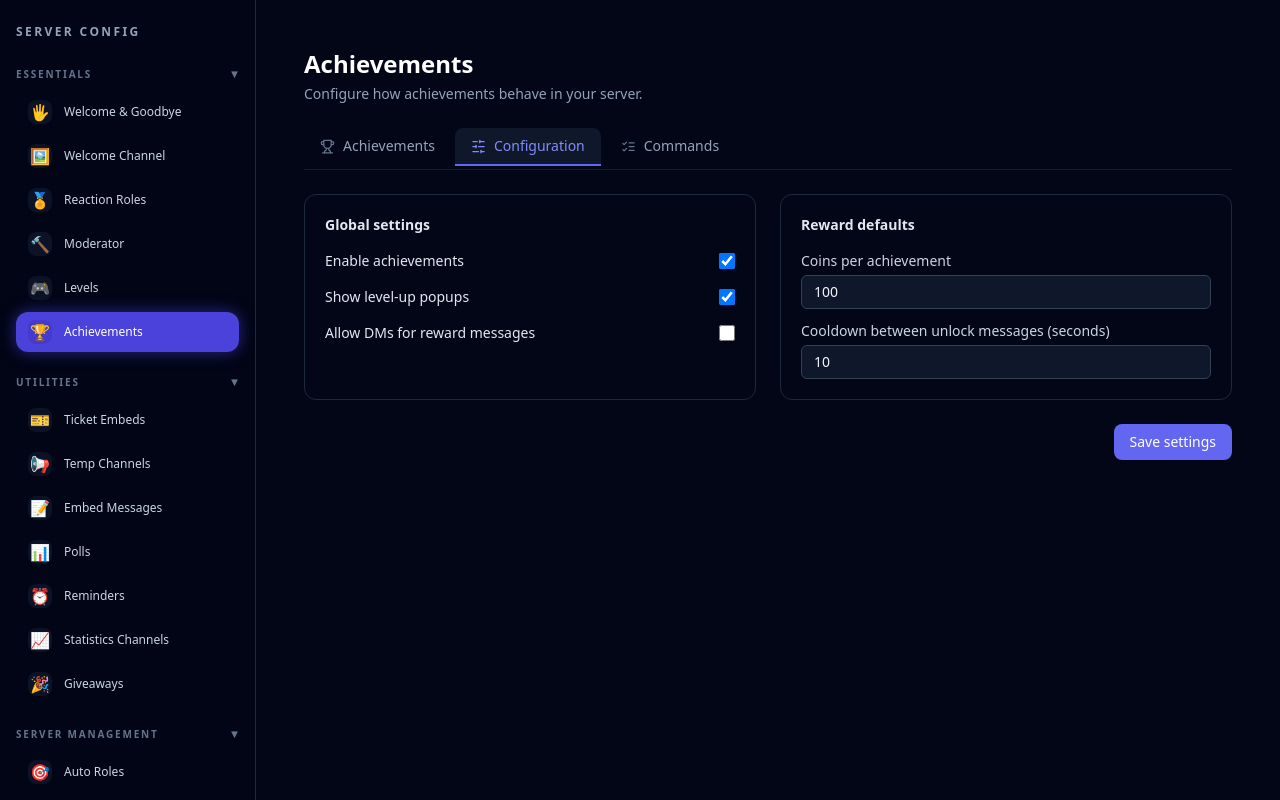
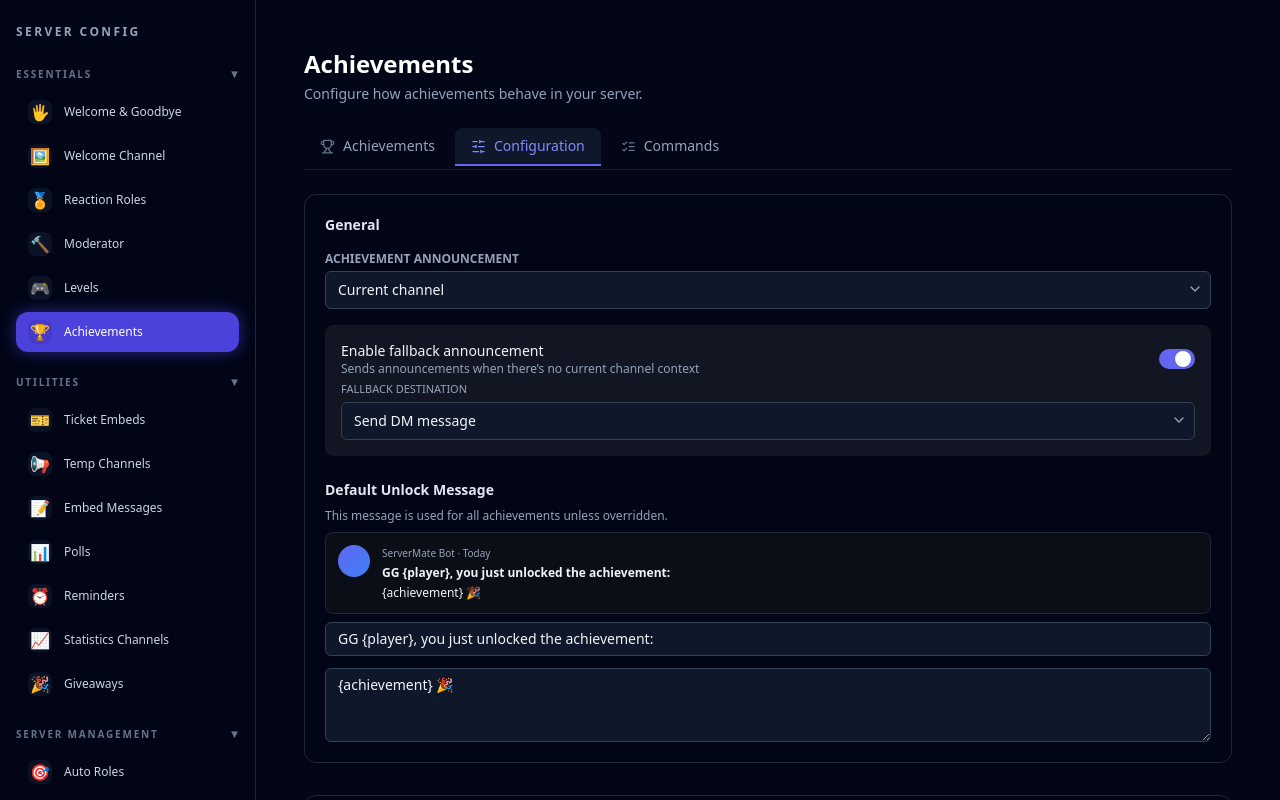
Before and after one commit to WYll1734/app-directory, a Next.js app: page /dashboard/1/achievements/configuration in a window 1280 px wide. Shown: the top 800 px of the page. Built offline with nearby package versions, Linux system fonts and the light colour scheme.

Commit message:
Update page.js

```diff
--- a/app/dashboard/[guildId]/achievements/configuration/page.js
+++ b/app/dashboard/[guildId]/achievements/configuration/page.js
@@ -2,25 +2,85 @@
 
 import { useState } from "react";
 import AchievementsTabs from "@/components/achievements/AchievementsTabs";
+import { ChevronDown } from "lucide-react";
 
 export default function AchievementsConfigurationPage({ params }) {
   const { guildId } = params;
+
+  // ===========================================================
+  // STATE
+  // ===========================================================
+  const [announcementChannel, setAnnouncementChannel] = useState("current");
+  const [fallbackEnabled, setFallbackEnabled] = useState(true);
+  const [fallbackDestination, setFallbackDestination] = useState("dm");
+  const [coins, setCoins] = useState(100);
+  const [cooldown, setCooldown] = useState(10);
+
+  const [embedTitle, setEmbedTitle] = useState(
+    "GG {player}, you just unlocked the achievement:"
+  );
+  const [embedDesc, setEmbedDesc] = useState("{achievement} 🎉");
+
   const [saveState, setSaveState] = useState("idle"); // idle | saving | saved
 
   function handleSave() {
     if (saveState === "saving") return;
     setSaveState("saving");
+
     setTimeout(() => {
       setSaveState("saved");
       setTimeout(() => setSaveState("idle"), 2000);
-    }, 1000);
+    }, 900);
   }
 
   const buttonLabel =
-    saveState === "saving" ? "Saving…" : saveState === "saved" ? "Saved!" : "Save settings";
+    saveState === "saving"
+      ? "Saving…"
+      : saveState === "saved"
+      ? "Saved!"
+      : "Save settings";
 
+  // ===========================================================
+  // SMALL COMPONENTS
+  // ===========================================================
+  const Toggle = ({ enabled, setEnabled }) => (
+    <button
+      onClick={() => setEnabled(!enabled)}
+      className={`relative inline-flex h-5 w-9 items-center rounded-full transition-colors ${
+        enabled ? "bg-indigo-500" : "bg-slate-700"
+      }`}
+    >
+      <span
+        className={`inline-block h-4 w-4 transform rounded-full bg-white shadow transition-transform ${
+          enabled ? "translate-x-4" : "translate-x-1"
+        }`}
+      />
+    </button>
+  );
+
+  const SelectBox = ({ value, onChange, options }) => (
+    <div className="relative w-full">
+      <select
+        value={value}
+        onChange={(e) => onChange(e.target.value)}
+        className="w-full appearance-none rounded-md border border-slate-700 bg-slate-900 px-3 py-2 text-sm text-slate-100 outline-none focus:border-indigo-500"
+      >
+        {options.map((o) => (
+          <option key={o.value} value={o.value} className="bg-slate-900">
+            {o.label}
+          </option>
+        ))}
+      </select>
+      <ChevronDown className="pointer-events-none absolute right-2 top-2.5 h-4 w-4 text-slate-400" />
+    </div>
+  );
+
+  // ===========================================================
+  // PAGE UI
+  // ===========================================================
   return (
     <div className="space-y-6 p-6">
+      {/* PAGE HEADER */}
       <div>
         <h1 className="text-2xl font-semibold text-white">Achievements</h1>
         <p className="mt-1 text-sm text-slate-400">
@@ -30,67 +90,160 @@ export default function AchievementsConfigurationPage({ params }) {
 
       <AchievementsTabs guildId={guildId} activeTab="configuration" />
 
-      <div className="grid gap-6 md:grid-cols-2">
-        <section className="space-y-4 rounded-xl border border-slate-800 bg-slate-950/70 p-5">
-          <h2 className="text-sm font-semibold text-slate-200">
-            Global settings
-          </h2>
+      {/* MAIN GRID */}
+      <div className="space-y-8">
+        {/* =============== GENERAL ANNOUNCEMENT SECTION =============== */}
+        <section className="rounded-xl border border-slate-800 bg-slate-950/60 p-5 shadow-sm">
+          <h2 className="text-sm font-semibold text-slate-200 mb-4">General</h2>
 
-          <label className="flex items-center justify-between gap-4 text-sm text-slate-200">
-            <span>Enable achievements</span>
-            <input type="checkbox" defaultChecked className="h-4 w-4" />
-          </label>
+          {/* Achievement announcement */}
+          <div className="space-y-1 mb-4">
+            <p className="text-xs font-semibold uppercase text-slate-400">
+              Achievement announcement
+            </p>
 
-          <label className="flex items-center justify-between gap-4 text-sm text-slate-200">
-            <span>Show level-up popups</span>
-            <input type="checkbox" defaultChecked className="h-4 w-4" />
-          </label>
+            <SelectBox
+              value={announcementChannel}
+              onChange={setAnnouncementChannel}
+              options={[
+                { label: "Current channel", value: "current" },
+                { label: "Use fallback only", value: "fallback" },
+              ]}
+            />
+          </div>
 
-          <label className="flex items-center justify-between gap-4 text-sm text-slate-200">
-            <span>Allow DMs for reward messages</span>
-            <input type="checkbox" className="h-4 w-4" />
-          </label>
+          {/* Fallback toggle */}
+          <div className="mt-4 space-y-1 rounded-lg bg-[#121622] p-4">
+            <div className="flex items-center justify-between">
+              <div>
+                <p className="text-sm text-slate-100 font-medium">
+                  Enable fallback announcement
+                </p>
+                <p className="text-xs text-slate-400">
+                  Sends announcements when there’s no current channel context
+                </p>
+              </div>
+              <Toggle
+                enabled={fallbackEnabled}
+                setEnabled={setFallbackEnabled}
+              />
+            </div>
+
+            {/* Fallback destination dropdown */}
+            {fallbackEnabled && (
+              <div className="mt-4">
+                <p className="text-[11px] uppercase text-slate-400 mb-1">
+                  Fallback destination
+                </p>
+                <SelectBox
+                  value={fallbackDestination}
+                  onChange={setFallbackDestination}
+                  options={[
+                    { value: "dm", label: "Send DM message" },
+                    { value: "server", label: "Send in server channel" },
+                  ]}
+                />
+              </div>
+            )}
+          </div>
+
+          {/* Default Unlock Message */}
+          <div className="mt-6 space-y-2">
+            <h3 className="text-sm font-semibold text-slate-200">
+              Default Unlock Message
+            </h3>
+            <p className="text-xs text-slate-400">
+              This message is used for all achievements unless overridden.
+            </p>
+
+            {/* Preview Box */}
+            <div className="flex items-start gap-3 rounded-lg bg-[#0b0e17] p-3 border border-slate-800 mt-3">
+              <div className="h-8 w-8 rounded-full bg-gradient-to-br from-indigo-500 to-blue-500" />
+              <div className="text-xs text-slate-100 space-y-1">
+                <p className="text-[10px] text-slate-400">
+                  ServerMate Bot · Today
+                </p>
+                <p className="font-semibold">{embedTitle}</p>
+                <p className="whitespace-pre-wrap">{embedDesc}</p>
+              </div>
+            </div>
+
+            {/* Inputs */}
+            <div className="grid gap-3 mt-3">
+              <input
+                className="w-full rounded-md border border-slate-700 bg-slate-900 px-3 py-1.5 text-sm text-slate-100"
+                value={embedTitle}
+                onChange={(e) => setEmbedTitle(e.target.value)}
+              />
+              <textarea
+                rows={3}
+                className="w-full rounded-md border border-slate-700 bg-slate-900 px-3 py-1.5 text-sm text-slate-100"
+                value={embedDesc}
+                onChange={(e) => setEmbedDesc(e.target.value)}
+              />
+            </div>
+          </div>
         </section>
 
-        <section className="space-y-4 rounded-xl border border-slate-800 bg-slate-950/70 p-5">
-          <h2 className="text-sm font-semibold text-slate-200">
+        {/* =============== REWARD DEFAULTS SECTION =============== */}
+        <section className="rounded-xl border border-slate-800 bg-slate-950/60 p-5 shadow-sm">
+          <h2 className="text-sm font-semibold text-slate-200 mb-4">
             Reward defaults
           </h2>
 
-          <div className="space-y-3 text-sm">
-            <label className="block">
-              <span className="text-slate-300">Coins per achievement</span>
+          <div className="space-y-4">
+            <div>
+              <p className="text-slate-300 text-sm mb-1">
+                Coins per achievement
+              </p>
               <input
                 type="number"
-                defaultValue={100}
-                className="mt-1 w-full rounded-md border border-slate-700 bg-slate-900 px-3 py-1.5 text-sm text-slate-100 outline-none focus:border-indigo-500"
+                value={coins}
+                onChange={(e) => setCoins(e.target.value)}
+                className="w-full rounded-md border border-slate-700 bg-slate-900 px-3 py-1.5 text-sm text-slate-100"
               />
-            </label>
+            </div>
 
-            <label className="block">
-              <span className="text-slate-300">
+            <div>
+              <p className="text-slate-300 text-sm mb-1">
                 Cooldown between unlock messages (seconds)
-              </span>
+              </p>
               <input
                 type="number"
-                defaultValue={10}
-                className="mt-1 w-full rounded-md border border-slate-700 bg-slate-900 px-3 py-1.5 text-sm text-slate-100 outline-none focus:border-indigo-500"
+                value={cooldown}
+                onChange={(e) => setCooldown(e.target.value)}
+                className="w-full rounded-md border border-slate-700 bg-slate-900 px-3 py-1.5 text-sm text-slate-100"
               />
-            </label>
+            </div>
           </div>
+        </section>
+
+        {/* =============== RESET PROGRESS SECTION =============== */}
+        <section className="rounded-xl border border-red-900/40 bg-red-950/20 p-5 shadow-sm">
+          <h2 className="text-sm font-semibold text-red-300 mb-2">
+            Reset progress
+          </h2>
+          <p className="text-xs text-red-400 mb-4">
+            All member progress on achievements will be reset. Your achievement
+            settings will remain.
+          </p>
+
+          <button className="inline-flex items-center gap-2 rounded-md bg-red-600 px-3 py-1.5 text-sm font-medium text-white hover:bg-red-500">
+            Reset progress
+          </button>
         </section>
       </div>
 
-      <div className="flex justify-end">
+      {/* SAVE BUTTON */}
+      <div className="flex justify-end pt-2">
         <button
           onClick={handleSave}
           disabled={saveState === "saving"}
-          className={`inline-flex items-center rounded-lg px-4 py-2 text-sm font-medium transition
-            ${
-              saveState === "saved"
-                ? "bg-emerald-500 text-slate-950"
-                : "bg-indigo-500 text-white hover:bg-indigo-400 disabled:opacity-60"
-            }`}
+          className={`rounded-lg px-4 py-2 text-sm font-medium transition ${
+            saveState === "saved"
+              ? "bg-emerald-500 text-slate-900"
+              : "bg-indigo-600 text-white hover:bg-indigo-500 disabled:opacity-60"
+          }`}
         >
           {buttonLabel}
         </button>
```
